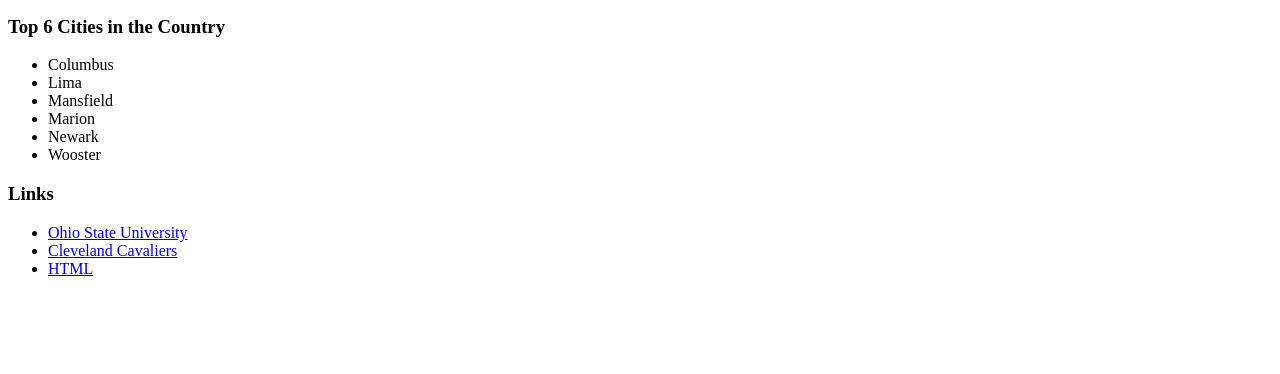
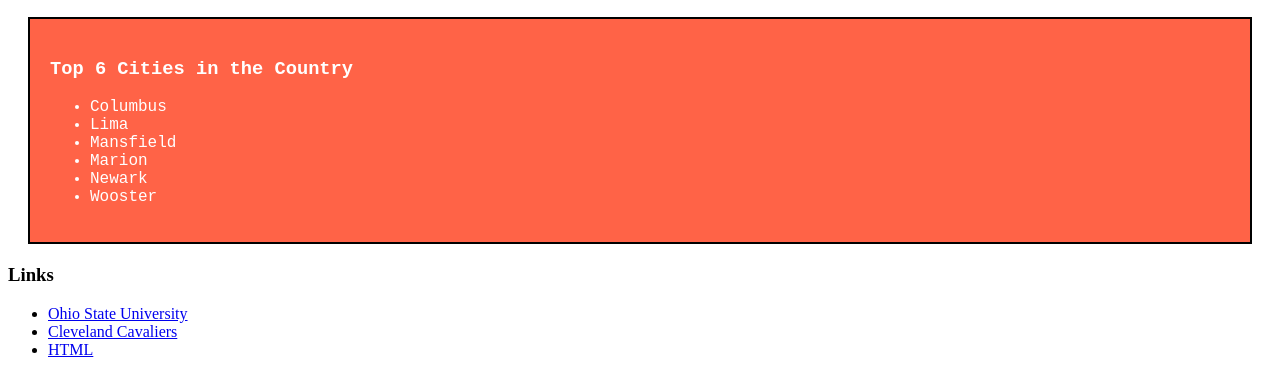
Before and after one commit to cscheatzle20/COSI-Website, a plain HTML site: page index.html in a window 1280 px wide. Shown: the part 426-800 px from the top of the page. Drawn offline with Linux system fonts and the light colour scheme.

Commit message:
Adding CSS styling.

```diff
--- a/index.html
+++ b/index.html
@@ -3,6 +3,7 @@
 
 <head>
   <title>Ohio State</title>
+  <link rel="stylesheet" href="style.css">
 </head>
 
 <body>
@@ -19,6 +20,7 @@
     developed into a comprehensive university under the direction of then-Governor (later, U.S. president) Rutherford B.
     Hayes, and in 1878 the Ohio General Assembly passed a law changing the name to "The Ohio State University".[6] The
     main campus in Columbus, Ohio, has since grown into the third-largest university campus in the United States.[7]</p>
+  <div class="cities">
   <h3>Top 6 Cities in the Country</h3>
   <ul>
     <li>Columbus</li>
@@ -28,6 +30,7 @@
     <li>Newark</li>
     <li>Wooster</li>
   </ul>
+  </div>
   <h3>Links</h3>
   <ul>
     <li><a href="https://www.osu.edu/">Ohio State University</a> </li>
--- a/style.css
+++ b/style.css
@@ -2,3 +2,12 @@ html {
   height: 100%;
   width: 100%;
 }
+
+.cities {
+  background-color: tomato;
+  color: white;
+  border: 2px solid black;
+  margin: 20px;
+  padding: 20px;
+  font-family: 'Courier New', Courier, monospace;
+}
```
